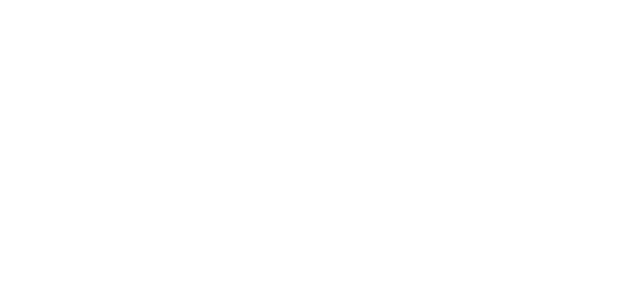
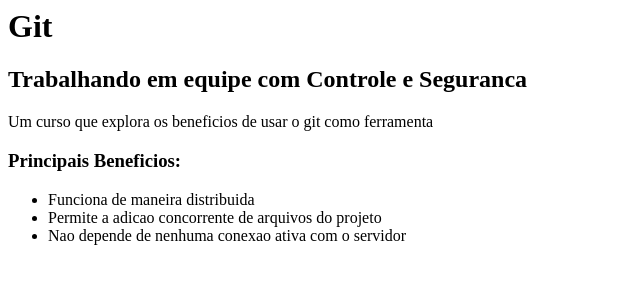
Before and after one commit to Turini/curso-git, a plain HTML site: page index.html in a window 1280 px wide. Shown: the whole page, without its empty margins (0-640 px from the left). Drawn offline with Linux system fonts and the light colour scheme.

Commit message:
Conteudo da pagina index.html

```diff
--- a/index.html
+++ b/index.html
@@ -2,5 +2,20 @@
 	<head>
 	</head>
 		<body>
+
+		<h1>Git</h1>
+		<h2>Trabalhando em equipe com Controle e Seguranca</h2>
+
+		<p>Um curso que explora os beneficios de usar o git como ferramenta
+
+		<h3>Principais Beneficios: </h3>
+
+		<ul>
+			<li>Funciona de maneira distribuida</li>
+			<li>Permite a adicao concorrente de arquivos do projeto</li>
+			<li>Nao depende de nenhuma conexao ativa com o servidor</li>
+		</ul>
+
+
 		</body>
 </html>
```
